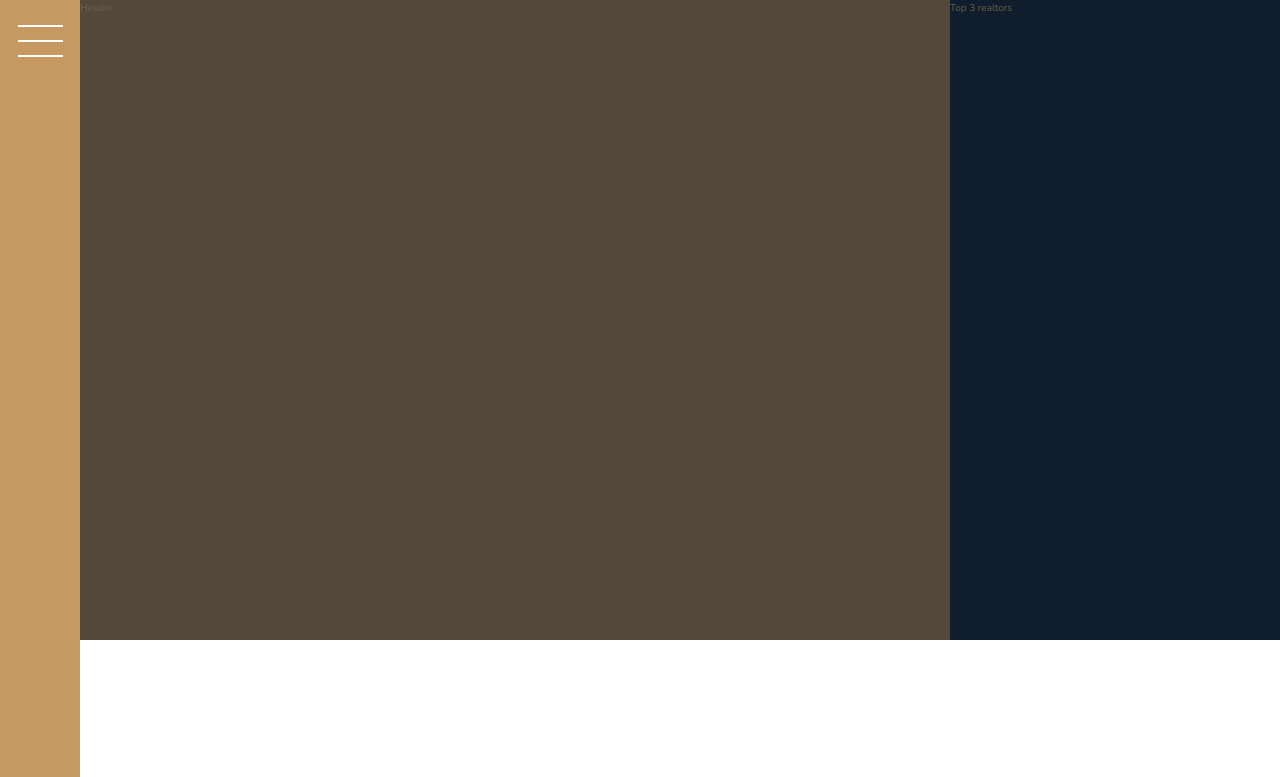
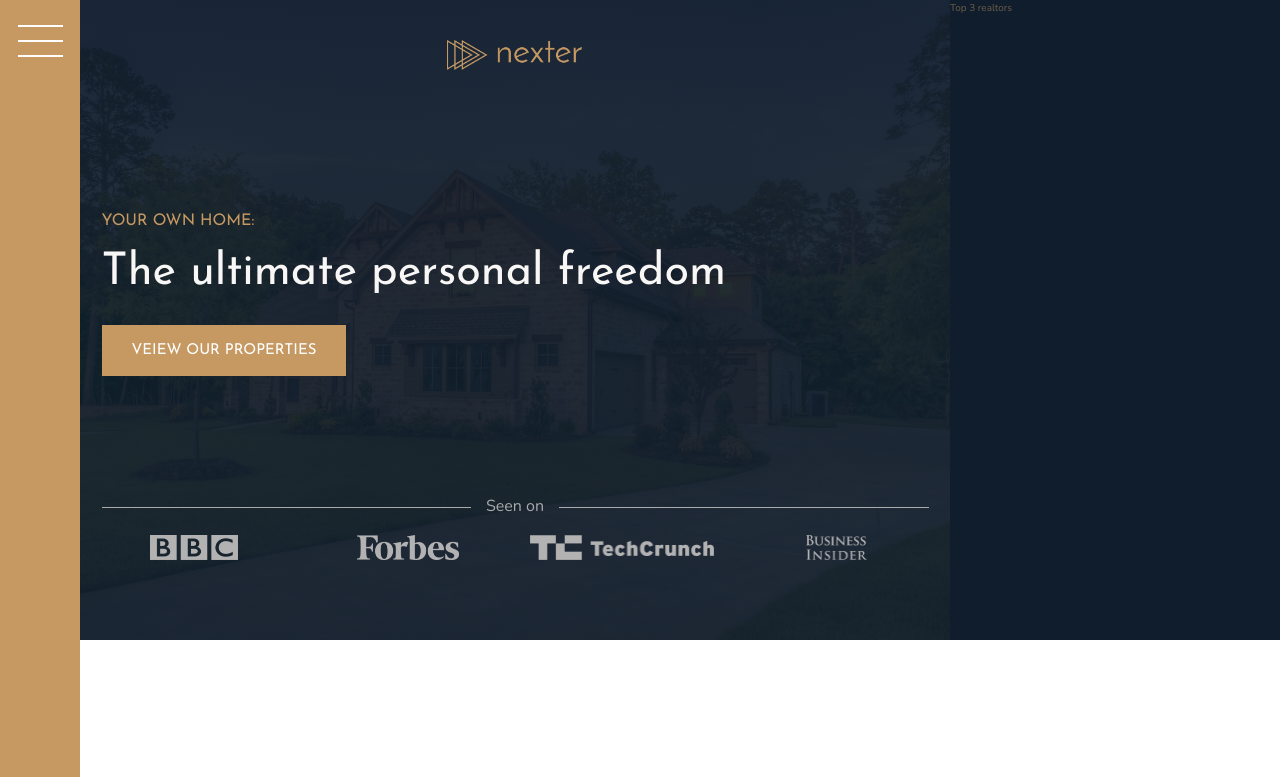
Before and after one commit to UnknownMonk/Css-grid-website, a website: page index.html in a window 1280 px wide. Shown: the top 777 px of the page. Drawn offline with nearby package versions, Linux system fonts and the light colour scheme.

Commit message:
added to html header typography finished grid aligment to header

```diff
--- a/index.html
+++ b/index.html
@@ -18,7 +18,18 @@
        <button class="nav-btn"></button>
     </div>
     <header class="header">
-        Header
+        <img src="img/logo.png" alt="Nexter logo" class="header__logo">
+        <h3 class="heading-3">Your own home:</h3>
+        <h1 class="heading-1">The ultimate personal freedom</h1>
+        <button class="btn header__btn">veiew our properties</button>
+        <div class="header__seenon-text">Seen on</div>
+        <div class="header__seenon-logos">
+            <img src="img/logo-bbc.png" alt="Seen on logo 1">
+            <img src="img/logo-forbes.png" alt="Seen on logo 2">
+            <img src="img/logo-techcrunch.png" alt="Seen on logo 3">
+            <img src="img/logo-bi.png" alt="Seen on logo 4">
+        </div>
+
     </header>
     <div class="realtors">
         Top 3 realtors
--- a/sass/_header.scss
+++ b/sass/_header.scss
@@ -1,4 +1,59 @@
 .header {
   background-color: $color-grey-dark-1;
   grid-column: full-start / col-end 6;
+  background-image: linear-gradient(rgba($color-secondary, .93), rgba($color-secondary, .93)), url(../img/hero.jpeg);
+  background-size: cover;
+  background-position: center;
+  padding: 8rem;
+  padding-top: 4rem;
+
+  display: grid;
+  grid-template-rows: 1fr min-content 6rem 1fr;
+  grid-template-columns: max-content;
+  grid-row-gap: 1.5rem;
+  justify-content: center;
+
+  &__logo {
+    height: 3rem;
+    justify-self: center;
+
+  }
+
+  &__btn {
+    align-self: start;
+    justify-self: start;
+  }
+
+  &__seenon-text {
+    display: grid;
+    grid-template-columns: 1fr max-content 1fr;
+    grid-column-gap: 1.5rem;
+    align-items: center;
+
+
+    font-size: 1.6rem;
+    color: $color-grey-light-2;
+
+    &::before,
+    &::after {
+      content: "";
+      height: 1px;
+      display: block;
+      background-color: currentColor;
+    }
+
+
+  }
+
+  &__seenon-logos {
+    display: grid;
+    grid-template-columns: repeat(4, 1fr);
+    grid-column-gap: 3rem;
+    justify-items: center;
+    img {
+      height: 2.5rem;
+      filter: brightness(70%);
+    }
+  }
+
 }
--- a/sass/_typography.scss
+++ b/sass/_typography.scss
@@ -5,6 +5,9 @@
 
 .heading-1 {
   @extend %heading;
+  font-size: 4.5rem;
+  color: $color-grey-light-1;
+  line-height: 1;
 }
 
 .heading-2 {
```
Also changed, not shown: css/style.css.
